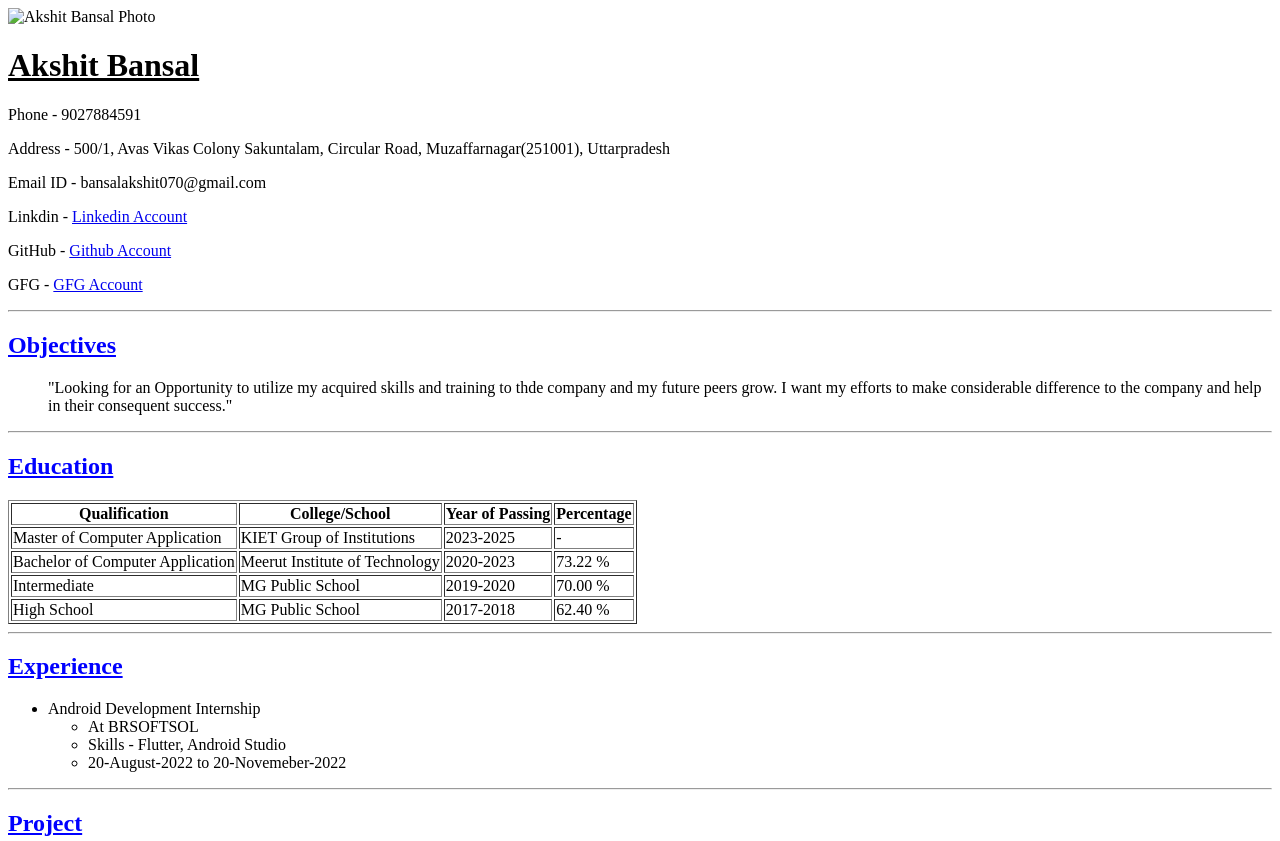
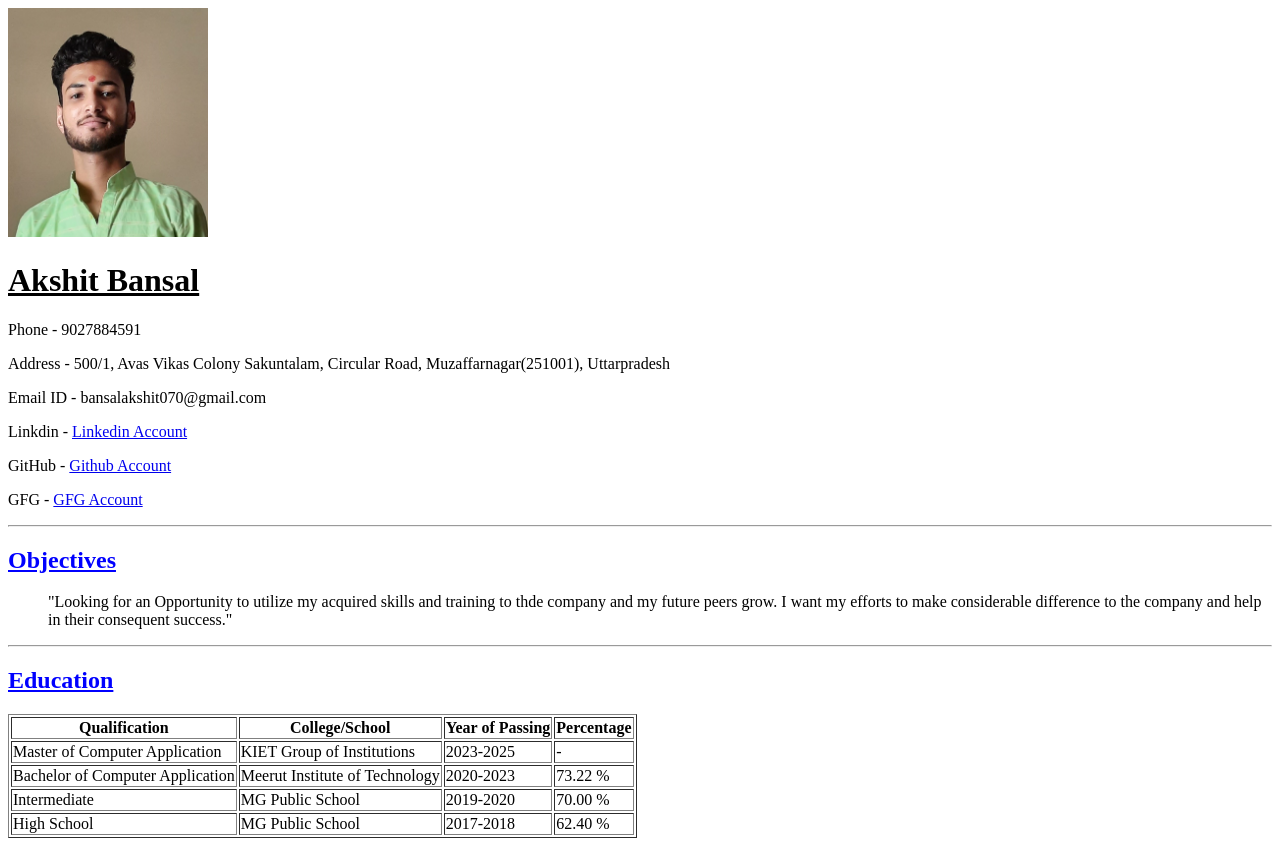
Before and after one commit to Akshit191002/Akshit191002.github.io, a plain HTML site: page resume.html in a window 1280 px wide. Shown: the top 841 px of the page. Drawn offline with Linux system fonts and the light colour scheme.

Commit message:
Update resume.html

```diff
--- a/resume.html
+++ b/resume.html
@@ -7,7 +7,7 @@
     	<title>RESUME</title>
 </head>
 <body>
-	<img width="200" src="C:/Users/bansa/Downloads/akki.jpg" alt="Akshit Bansal Photo">
+	<img width="200" src="akki.jpg" alt="Akshit Bansal Photo">
 	<h1><u>Akshit Bansal</u></h1>
 	<p>Phone -  9027884591</p>
 	<p>Address - 500/1, Avas Vikas Colony Sakuntalam, Circular Road, Muzaffarnagar(251001), Uttarpradesh</p>
```
